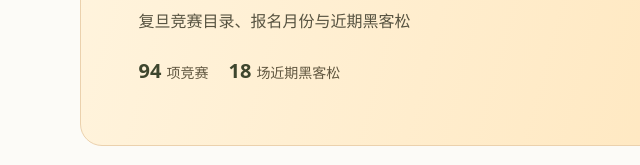
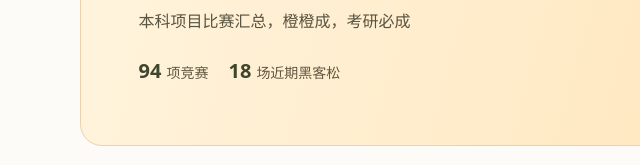
Before and after one commit to orangechengc/-, a plain HTML site: page web/index.html in a window 1280 px wide. Shown: the part 238-403 px from the top of the page, 0-640 px from the left. Drawn offline with Linux system fonts and the light colour scheme.

Commit message:
更新赛历首页简介

```diff
--- a/web/index.html
+++ b/web/index.html
@@ -20,7 +20,7 @@
     <section class="cover" aria-labelledby="cover-title">
       <div class="cover-info">
         <h1 id="cover-title">竞赛<span>日历</span></h1>
-        <p>复旦竞赛目录、报名月份与近期黑客松</p>
+        <p>本科项目比赛汇总，橙橙成，考研必成</p>
         <div class="totals" id="totals"></div>
       </div>
       <div class="desk-calendar">
```
